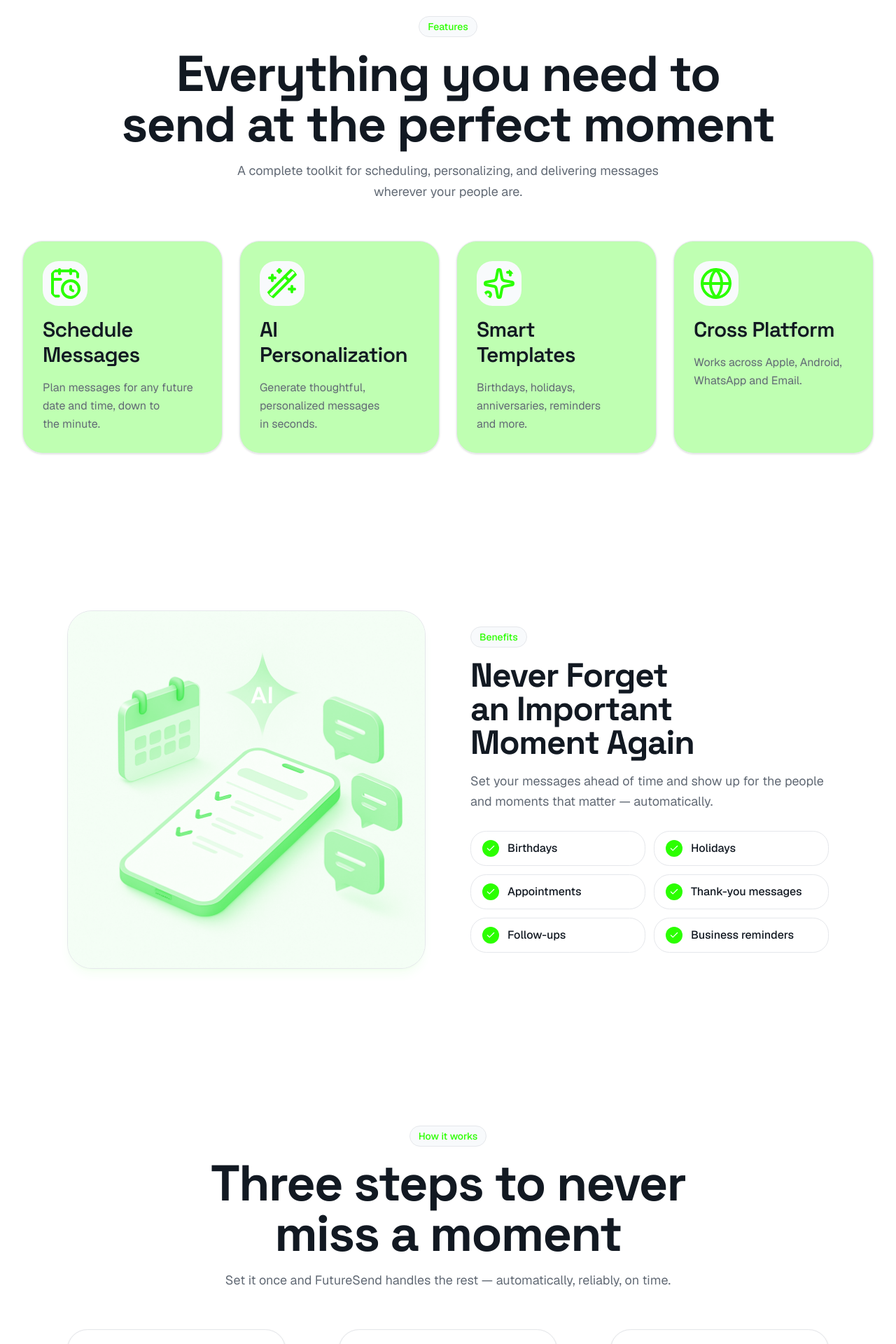
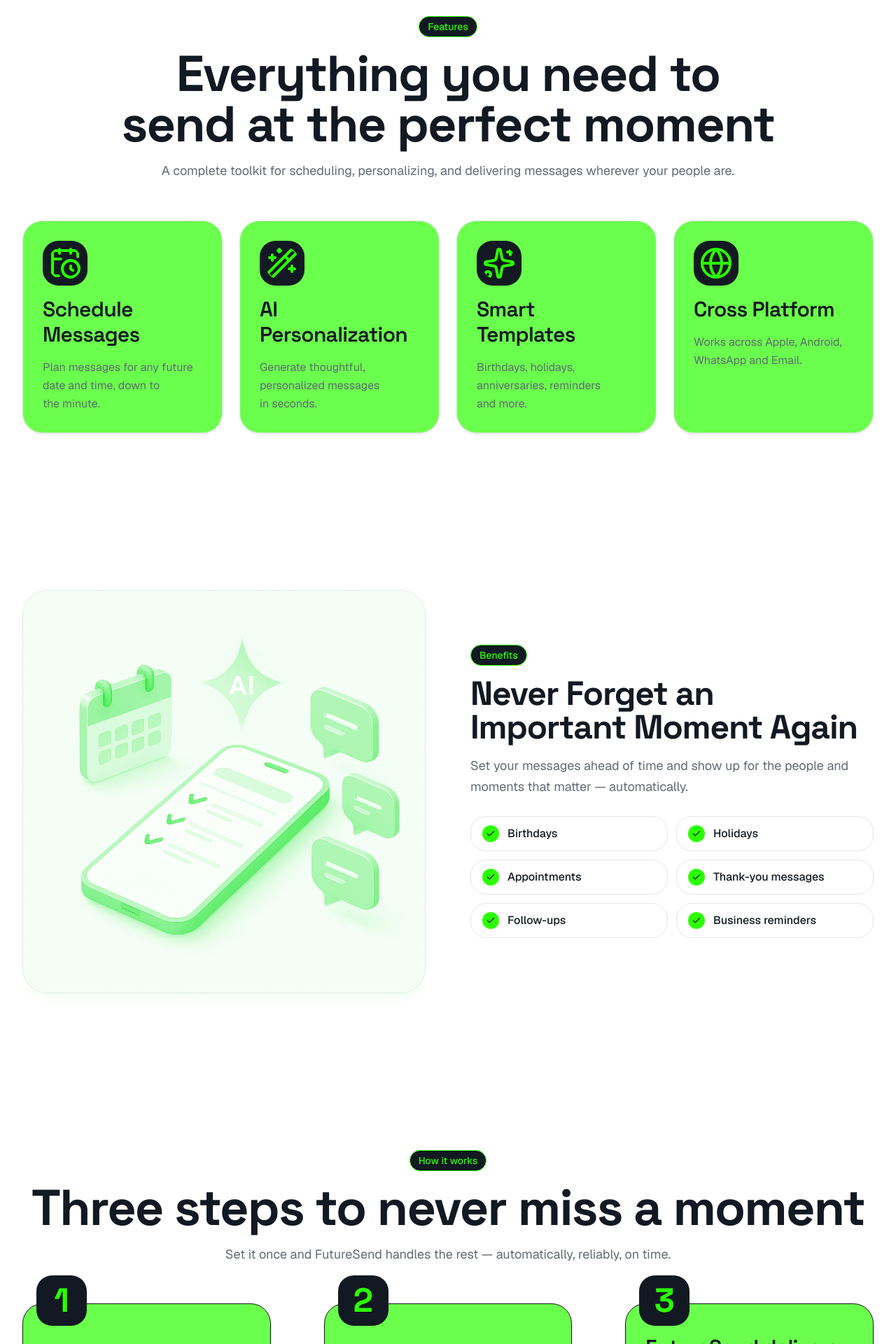
Before and after one commit to future-send/www.future-send.com, a Next.js app: page / in a window 1280 px wide. Shown: the part 880-2800 px from the top of the page at 70% size. Built offline with nearby package versions, Linux system fonts and the light colour scheme.

Commit message:
updated UI v0.1

```diff
--- a/app/contact/page.tsx
+++ b/app/contact/page.tsx
@@ -34,7 +34,7 @@ export default function ContactPage() {
 
           <Reveal delay={0.1} className="mt-8 grid gap-4 sm:grid-cols-2">
             <a href="tel:+15164049720" className="flex items-center gap-3 rounded-2xl border border-border bg-card px-5 py-4 text-foreground shadow-sm transition-colors hover:border-primary/30 hover:text-primary">
-              <span className="flex size-10 items-center justify-center rounded-xl bg-secondary text-primary">
+              <span className="flex size-10 items-center justify-center rounded-xl bg-foreground text-primary">
                 <Phone className="size-5" />
               </span>
               <span className="flex flex-col">
@@ -43,7 +43,7 @@ export default function ContactPage() {
               </span>
             </a>
             <a href="https://www.linkedin.com/in/ethan-ramolia-795b85419/" target="_blank" rel="noopener noreferrer" className="flex items-center gap-3 rounded-2xl border border-border bg-card px-5 py-4 text-foreground shadow-sm transition-colors hover:border-primary/30 hover:text-primary">
-              <span className="flex size-10 items-center justify-center rounded-xl bg-secondary text-primary">
+              <span className="flex size-10 items-center justify-center rounded-xl bg-foreground text-primary">
                 <Share2 className="size-5" />
               </span>
               <span className="flex flex-col">
--- a/components/site/feature-card.tsx
+++ b/components/site/feature-card.tsx
@@ -10,8 +10,10 @@ interface FeatureCardProps {
 
 export function FeatureCard({ icon: Icon, title, description, className }: FeatureCardProps) {
   return (
-    <div className={cn("group flex h-full flex-col gap-4 rounded-2xl border border-border bg-primary/30 p-7 shadow-sm transition-all duration-300 hover:-translate-y-1 hover:border-primary/30 hover:shadow-lg hover:shadow-primary/5", className)}>
-      <span className="flex size-16 items-center justify-center rounded-xl bg-secondary text-primary transition-colors group-hover:bg-primary  group-hover:text-primary-foreground">
+    <div className={cn("group flex h-full flex-col gap-4 rounded-2xl border border-border bg-primary/70 p-7 shadow-sm transition-all duration-300 hover:-translate-y-1 hover:border-primary/30 hover:shadow-lg hover:shadow-primary/5", className)}>
+      <span
+        className="flex size-16 items-center justify-center rounded-xl bg-foreground text-primary transition-colors group-hover:bg-primary/70  group-hover:text-foreground
+      group-hover:border-3 group-hover:border-foreground">
         <Icon className="size-12  rounded-xl" />
       </span>
       <h3 className="text-3xl font-semibold tracking-tight text-foreground">{title}</h3>
--- a/components/site/section-title.tsx
+++ b/components/site/section-title.tsx
@@ -12,9 +12,9 @@ interface SectionTitleProps {
 export function SectionTitle({ eyebrow, title, description, align = "center", className }: SectionTitleProps) {
   return (
     <Reveal className={cn("flex flex-col gap-4", align === "center" ? "items-center text-center" : "items-start text-left", className)}>
-      {eyebrow ? <span className="inline-flex items-center rounded-full border border-border bg-secondary px-3 py-1 text-sm font-medium text-primary">{eyebrow}</span> : null}
+      {eyebrow ? <span className="inline-flex items-center rounded-full border border-primary bg-foreground px-3 py-1 text-sm font-medium text-primary">{eyebrow}</span> : null}
       <h2 className=" text-balance text-3xl font-bold tracking-tight text-foreground sm:text-4xl md:text-7xl">{title}</h2>
-      {description ? <p className={cn("max-w-2xl text-pretty text-lg leading-relaxed text-muted-foreground")}>{description}</p> : null}
+      {description ? <p className={cn(" text-pretty text-lg leading-relaxed text-muted-foreground")}>{description}</p> : null}
     </Reveal>
   );
 }
--- a/components/site/sections/benefits-section.tsx
+++ b/components/site/sections/benefits-section.tsx
@@ -6,7 +6,7 @@ const benefits = ["Birthdays", "Holidays", "Appointments", "Thank-you messages",
 
 export function BenefitsSection() {
   return (
-    <section className="mx-auto max-w-6xl px-5 py-20 sm:px-8 lg:py-28">
+    <section className="mx-auto container px-5 py-20 sm:px-8 lg:py-28">
       <div className="grid items-center gap-12 lg:grid-cols-2 lg:gap-16">
         <Reveal>
           <div className="overflow-hidden rounded-3xl border border-border bg-secondary shadow-lg shadow-primary/5">
@@ -16,7 +16,7 @@ export function BenefitsSection() {
 
         <Reveal delay={0.1} className="flex flex-col gap-7">
           <div className="flex flex-col gap-4">
-            <span className="inline-flex w-fit items-center rounded-full border border-border bg-secondary px-3 py-1 text-sm font-medium text-primary">Benefits</span>
+            <span className="inline-flex w-fit items-center rounded-full border border-primary bg-foreground px-3 py-1 text-sm font-medium text-primary">Benefits</span>
             <h2 className="text-balance text-3xl font-bold tracking-tight text-foreground sm:text-4xl md:text-5xl">Never Forget an Important Moment Again</h2>
             <p className="text-pretty text-lg leading-relaxed text-muted-foreground">Set your messages ahead of time and show up for the people and moments that matter — automatically.</p>
           </div>
@@ -24,7 +24,7 @@ export function BenefitsSection() {
           <ul className="grid gap-3 sm:grid-cols-2">
             {benefits.map((benefit) => (
               <li key={benefit} className="flex items-center gap-3 rounded-xl border border-border bg-card px-4 py-3">
-                <span className="flex size-6 items-center justify-center rounded-full bg-primary text-primary-foreground">
+                <span className="flex size-6 items-center justify-center rounded-full bg-primary text-foreground">
                   <Check className="size-3.5" />
                 </span>
                 <span className="font-medium text-foreground">{benefit}</span>
--- a/components/site/sections/hero.tsx
+++ b/components/site/sections/hero.tsx
@@ -17,7 +17,7 @@ export function Hero() {
 
       <div className="mx-auto grid container items-center gap-12 px-5 pb-16 pt-32 sm:px-8 lg:grid-cols-2 lg:gap-8 lg:pb-24 lg:pt-60">
         <div className="flex flex-col items-start gap-7">
-          <motion.span initial={{ opacity: 0, y: 16 }} animate={{ opacity: 1, y: 0 }} transition={{ duration: 0.5, ease }} className="inline-flex items-center gap-2 rounded-full border border-primary bg-primary/10 px-4 py-1.5 text-sm font-medium text-primary">
+          <motion.span initial={{ opacity: 0, y: 16 }} animate={{ opacity: 1, y: 0 }} transition={{ duration: 0.5, ease }} className="inline-flex items-center gap-2 rounded-full border border-primary bg-foreground px-4 py-1.5 text-sm font-medium text-primary">
             <Sparkles className="size-4" />
             AI-powered message scheduling
           </motion.span>
--- a/components/site/sections/how-it-works.tsx
+++ b/components/site/sections/how-it-works.tsx
@@ -19,7 +19,7 @@ const steps = [
 export function HowItWorks() {
   return (
     <section id="how-it-works" className="py-20 lg:py-28">
-      <div className="mx-auto max-w-6xl px-5 sm:px-8">
+      <div className="mx-auto container px-5 sm:px-8">
         <SectionTitle eyebrow="How it works" title="Three steps to never miss a moment" description="Set it once and FutureSend handles the rest — automatically, reliably, on time." />
         <div className="mt-14">
           <Timeline steps={steps} />
--- a/components/site/timeline.tsx
+++ b/components/site/timeline.tsx
@@ -1,13 +1,13 @@
-import { ArrowRight } from 'lucide-react'
-import { Reveal } from '@/components/site/reveal'
+import { ArrowRight } from "lucide-react";
+import { Reveal } from "@/components/site/reveal";
 
 interface Step {
-  title: string
-  description: string
+  title: string;
+  description: string;
 }
 
 interface TimelineProps {
-  steps: Step[]
+  steps: Step[];
 }
 
 export function Timeline({ steps }: TimelineProps) {
@@ -15,21 +15,15 @@ export function Timeline({ steps }: TimelineProps) {
     <div className="grid items-stretch gap-6 md:grid-cols-[1fr_auto_1fr_auto_1fr]">
       {steps.map((step, index) => (
         <div key={step.title} className="contents">
-          <Reveal delay={index * 0.12} className="h-full">
-            <div className="flex h-full flex-col gap-4 rounded-2xl border border-border bg-card p-7 shadow-sm">
-              <span className="flex size-11 items-center justify-center rounded-xl bg-primary text-base font-semibold text-primary-foreground">
-                {index + 1}
-              </span>
-              <h3 className="text-xl font-semibold tracking-tight text-foreground">
-                {step.title}
-              </h3>
-              <p className="text-pretty leading-relaxed text-muted-foreground">
-                {step.description}
-              </p>
+          <Reveal delay={index * 0.12} className="h-full relative">
+            <div className="flex h-full flex-col justify-end gap-4 rounded-2xl border border-foreground bg-primary/70 p-7 shadow-sm">
+              <span className="flex size-18 font-heading items-center justify-center absolute -top-10 left-5 rounded-xl bg-foreground text-5xl font-black text-primary">{index + 1}</span>
+              <h3 className="text-3xl mt-4 font-semibold tracking-tight text-foreground">{step.title}</h3>
+              <p className="text-pretty leading-relaxed text-muted-foreground">{step.description}</p>
             </div>
           </Reveal>
           {index < steps.length - 1 ? (
-            <div className="flex items-center justify-center text-primary/50">
+            <div className="flex items-center justify-center text-foreground">
               <ArrowRight className="hidden size-7 md:block" />
               <ArrowRight className="size-6 rotate-90 md:hidden" />
             </div>
@@ -37,5 +31,5 @@ export function Timeline({ steps }: TimelineProps) {
         </div>
       ))}
     </div>
-  )
+  );
 }
```
Also changed, not shown: app/about/page.tsx (+5 -5 lines).
